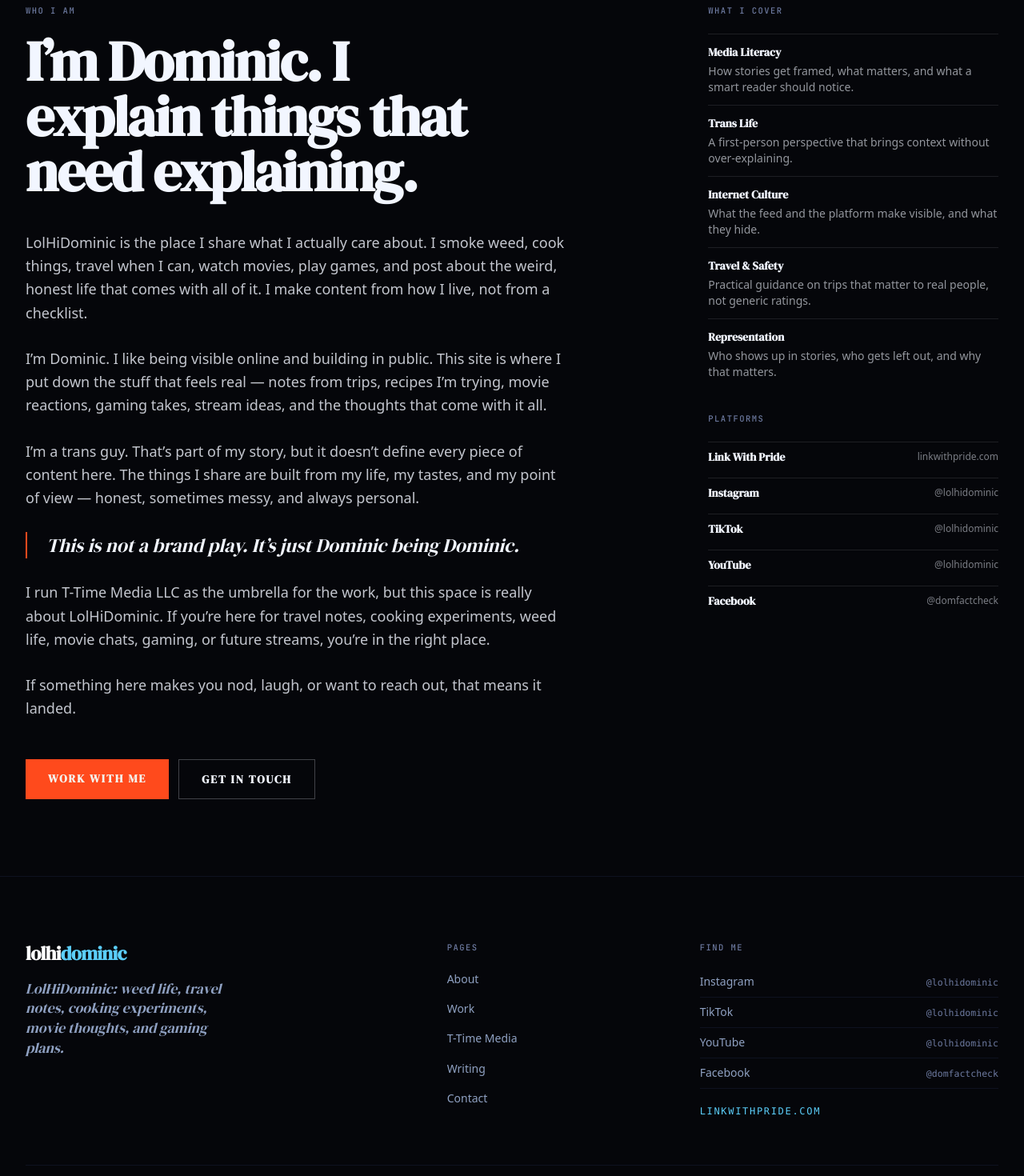
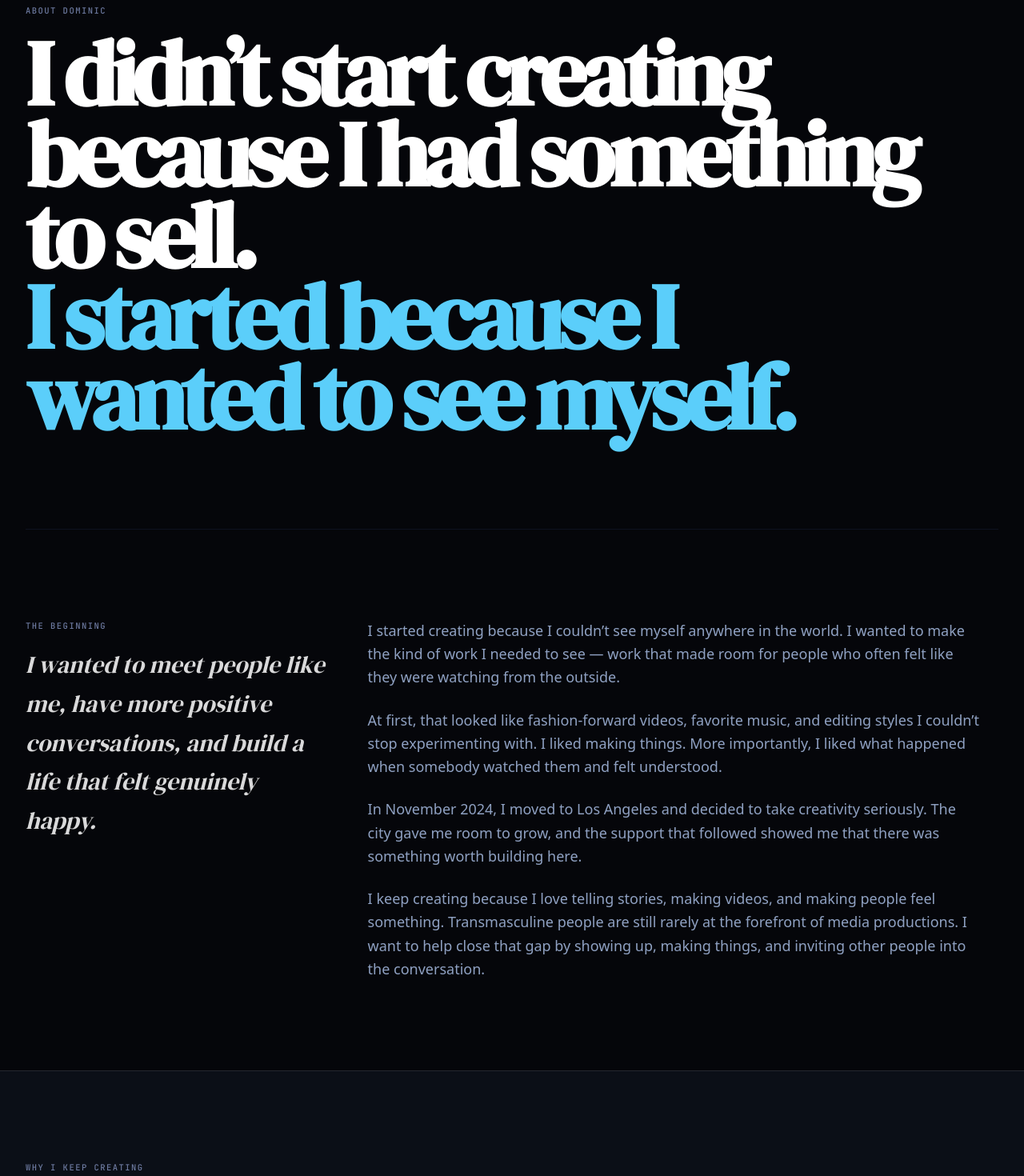
Before and after one commit to rageinstall/lolhidominic.com, a Next.js app: page /about in a window 1280 px wide. Shown: the part 160-1630 px from the top of the page at 80% size. Built offline with nearby package versions, Linux system fonts and the light colour scheme; a web font is replaced by a local one.

Commit message:
Rebuild About page around Dominic creator story

```diff
--- a/app/about/page.tsx
+++ b/app/about/page.tsx
@@ -4,127 +4,70 @@ import { site } from "@/lib/site";
 
 export const metadata: Metadata = {
   title: "About",
-  description:
-    "I&rsquo;m Dominic. I smoke weed, travel, cook, watch movies, play games, and share what I&rsquo;m into. This is the real-life site behind LolHiDominic.",
+  description: "The story behind Dominic Pérignon — creator, storyteller, and brand builder based in Los Angeles.",
   openGraph: {
     title: `About | ${site.shortName}`,
-    description:
-      "I&rsquo;m Dominic. I smoke weed, travel, cook, watch movies, play games, and share what I&rsquo;m into.",
+    description: "The story behind Dominic Pérignon — creator, storyteller, and brand builder.",
     url: `${site.url}/about`,
     type: "profile",
   },
   alternates: { canonical: "/about" },
 };
 
+const feelings = ["Included.", "Powerful.", "Less alone."];
+
 export default function AboutPage() {
   return (
-    <div className="mx-auto max-w-7xl px-5 py-16 md:px-8 md:py-24">
-      <div className="grid gap-16 lg:grid-cols-12">
-        {/* Main copy */}
-        <div className="lg:col-span-7">
-          <p className="eyebrow mb-5">Who I am</p>
-          <h1 className="font-display text-display-lg font-black text-ink dark:text-paper text-balance">
-            I&rsquo;m Dominic. I explain things that need explaining.
-          </h1>
+    <div className="bg-bg text-ink">
+      <section className="mx-auto max-w-[1320px] px-6 pb-20 pt-16 md:px-8 md:pb-28 md:pt-24">
+        <p className="eyebrow mb-5">About Dominic</p>
+        <h1 className="max-w-6xl font-display text-[clamp(3.5rem,9vw,8rem)] font-black leading-[0.88] tracking-[-0.055em] text-white">
+          I didn’t start creating because I had something to sell.<br />
+          <span className="text-blue">I started because I wanted to see myself.</span>
+        </h1>
+      </section>
 
-          <div className="mt-10 space-y-7 text-lg leading-relaxed text-ink/80 dark:text-paper/80">
-            <p>
-              LolHiDominic is the place I share what I actually care about. I smoke weed, cook
-              things, travel when I can, watch movies, play games, and post about the weird, honest
-              life that comes with all of it. I make content from how I live, not from a checklist.
-            </p>
-            <p>
-              I&rsquo;m Dominic. I like being visible online and building in public. This site is
-              where I put down the stuff that feels real — notes from trips, recipes I&rsquo;m
-              trying, movie reactions, gaming takes, stream ideas, and the thoughts that come with it
-              all.
-            </p>
-            <p>
-              I&rsquo;m a trans guy. That&rsquo;s part of my story, but it doesn&rsquo;t define every
-              piece of content here. The things I share are built from my life, my tastes, and my
-              point of view — honest, sometimes messy, and always personal.
-            </p>
+      <div className="mx-auto max-w-[1320px] px-6 md:px-8"><div className="rule" /></div>
 
-            <blockquote className="border-l-2 border-flame pl-6 font-serif text-2xl italic leading-snug text-ink dark:text-paper">
-              This is not a brand play. It&rsquo;s just Dominic being Dominic.
-            </blockquote>
+      <section className="mx-auto grid max-w-[1320px] gap-12 px-6 py-20 md:px-8 md:py-28 lg:grid-cols-[0.65fr_1.35fr]">
+        <div>
+          <p className="eyebrow mb-4">The beginning</p>
+          <p className="font-serif text-3xl italic leading-relaxed text-white/85">I wanted to meet people like me, have more positive conversations, and build a life that felt genuinely happy.</p>
+        </div>
+        <div className="max-w-3xl space-y-6 text-lg leading-relaxed text-ink-muted">
+          <p>I started creating because I couldn’t see myself anywhere in the world. I wanted to make the kind of work I needed to see — work that made room for people who often felt like they were watching from the outside.</p>
+          <p>At first, that looked like fashion-forward videos, favorite music, and editing styles I couldn’t stop experimenting with. I liked making things. More importantly, I liked what happened when somebody watched them and felt understood.</p>
+          <p>In November 2024, I moved to Los Angeles and decided to take creativity seriously. The city gave me room to grow, and the support that followed showed me that there was something worth building here.</p>
+          <p>I keep creating because I love telling stories, making videos, and making people feel something. Transmasculine people are still rarely at the forefront of media productions. I want to help close that gap by showing up, making things, and inviting other people into the conversation.</p>
+        </div>
+      </section>
 
-            <p>
-              I run T-Time Media LLC as the umbrella for the work, but this space is really about
-              LolHiDominic. If you&rsquo;re here for travel notes, cooking experiments, weed life,
-              movie chats, gaming, or future streams, you&rsquo;re in the right place.
-            </p>
-
-            <p>
-              If something here makes you nod, laugh, or want to reach out, that means it landed.
-            </p>
-          </div>
-
-          <div className="mt-12 flex flex-wrap gap-3">
-            <Link
-              href="/work-with-me"
-              className="bg-flame px-7 py-3.5 font-display text-sm font-bold uppercase tracking-label text-paper transition-colors hover:bg-flame-deep"
-            >
-              Work with me
-            </Link>
-            <Link
-              href="/contact"
-              className="border border-ink/25 px-7 py-3.5 font-display text-sm font-bold uppercase tracking-label text-ink hover:border-ink dark:border-paper/25 dark:text-paper dark:hover:border-paper"
-            >
-              Get in touch
-            </Link>
+      <section className="border-y border-white/10 bg-surface">
+        <div className="mx-auto max-w-[1320px] px-6 py-20 md:px-8 md:py-28">
+          <p className="eyebrow mb-5">Why I keep creating</p>
+          <div className="grid gap-10 md:grid-cols-3">
+            <div><p className="font-display text-3xl font-black text-white">Tell stories.</p><p className="mt-3 leading-relaxed text-ink-muted">I want to turn lived experience into something people can see, understand, and carry with them.</p></div>
+            <div><p className="font-display text-3xl font-black text-white">Make space.</p><p className="mt-3 leading-relaxed text-ink-muted">Visibility matters when you rarely see people like yourself at the center of the frame.</p></div>
+            <div><p className="font-display text-3xl font-black text-white">Feel something.</p><p className="mt-3 leading-relaxed text-ink-muted">A good piece of content can make you laugh, think, feel represented, or finally feel less alone.</p></div>
           </div>
         </div>
+      </section>
 
-        {/* Sidebar: focus areas + platforms */}
-        <aside className="space-y-10 lg:col-span-4 lg:col-start-9">
-          <div>
-            <h2 className="eyebrow mb-5">What I cover</h2>
-            <ul className="space-y-3">
-              {[
-                ["Media Literacy", "How stories get framed, what matters, and what a smart reader should notice."],
-                ["Trans Life", "A first-person perspective that brings context without over-explaining."],
-                ["Internet Culture", "What the feed and the platform make visible, and what they hide."],
-                ["Travel & Safety", "Practical guidance on trips that matter to real people, not generic ratings."],
-                ["Representation", "Who shows up in stories, who gets left out, and why that matters."],
-              ].map(([topic, desc]) => (
-                <li key={topic} className="border-t border-ink/10 pt-3 dark:border-paper/10">
-                  <p className="font-display text-sm font-bold text-ink dark:text-paper">{topic}</p>
-                  <p
-                    className="mt-1 text-sm text-ink/60 dark:text-paper/60"
-                    dangerouslySetInnerHTML={{ __html: desc }}
-                  />
-                </li>
-              ))}
-            </ul>
+      <section className="mx-auto max-w-[1320px] px-6 py-20 md:px-8 md:py-28">
+        <div className="grid gap-12 lg:grid-cols-[0.8fr_1.2fr]">
+          <div><p className="eyebrow mb-4">What I want people to feel</p><h2 className="font-display text-5xl font-black leading-none tracking-tight text-white md:text-7xl">When they leave my work, I want them to feel...</h2></div>
+          <div className="grid gap-px bg-white/10 sm:grid-cols-3">
+            {feelings.map((feeling) => <div key={feeling} className="bg-surface p-8"><p className="font-display text-3xl font-black text-blue">{feeling}</p></div>)}
           </div>
+        </div>
+      </section>
 
-          <div>
-            <h2 className="eyebrow mb-5">Platforms</h2>
-            <ul className="space-y-2">
-              {[
-                { name: "Link With Pride", handle: "linkwithpride.com", href: "https://linkwithpride.com" },
-                { name: "Instagram", handle: "@lolhidominic", href: "https://instagram.com/lolhidominic" },
-                { name: "TikTok", handle: "@lolhidominic", href: "https://tiktok.com/@lolhidominic" },
-                { name: "YouTube", handle: "@lolhidominic", href: "https://youtube.com/@lolhidominic" },
-                { name: "Facebook", handle: "@domfactcheck", href: "https://facebook.com/domfactcheck" },
-              ].map((p) => (
-                <li key={p.name}>
-                  <a
-                    href={p.href}
-                    className="group flex items-center justify-between border-t border-ink/10 py-2 dark:border-paper/10"
-                  >
-                    <span className="font-display text-sm font-semibold text-ink group-hover:text-flame dark:text-paper">
-                      {p.name}
-                    </span>
-                    <span className="text-xs text-ink/50 dark:text-paper/50">{p.handle}</span>
-                  </a>
-                </li>
-              ))}
-            </ul>
-          </div>
-        </aside>
-      </div>
+      <section className="bg-blue px-6 py-16 text-bg md:px-8 md:py-24">
+        <div className="mx-auto flex max-w-[1320px] flex-col justify-between gap-8 md:flex-row md:items-end">
+          <div><p className="mb-3 font-mono text-[11px] font-bold uppercase tracking-[0.24em]">Today</p><h2 className="max-w-3xl font-display text-4xl font-black leading-none md:text-6xl">Creator. Storyteller. Brand builder.</h2></div>
+          <Link href="/work-with-me" className="rounded-full bg-bg px-6 py-3 text-sm font-bold text-white transition hover:bg-white hover:text-bg">See the work →</Link>
+        </div>
+      </section>
     </div>
   );
 }
```
